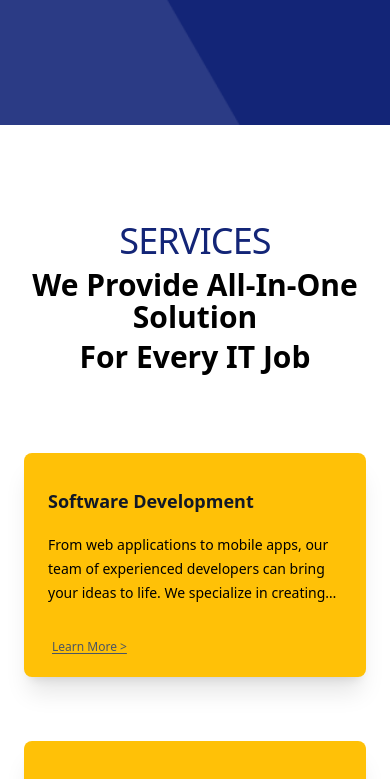
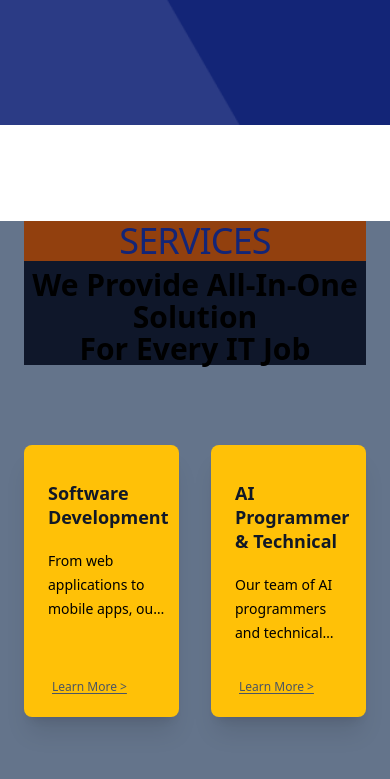
Before and after one commit to JuanPabloDiaz/landingZone, a React (Create React App) app: page / in a window 390 px wide. Shown: the part 779-1558 px from the top of the page. Built offline with nearby package versions, Linux system fonts and the light colour scheme.

Commit message:
testing services section on mobile

```diff
--- a/src/components/Services.jsx
+++ b/src/components/Services.jsx
@@ -42,20 +42,20 @@ const posts = [
 
 export default function Example() {
   return (
-    <div name="services" className="bg-white pt-24 pb-6 sm:pt-32 sm:pb-6">
-      <div className="mx-auto max-w-7xl px-6 lg:px-8">
-        <div className="mx-auto lg:mx-0 text-center">
-          <h2 className="text-4xl tracking-tight text-[#132577] sm:text-2xl">
+    <div name="services" className="pt-24 pb-6 sm:pt-32 sm:pb-6">
+      <div className="mx-auto max-w-7xl px-6 lg:px-8 bg-slate-500">
+        <div className="mx-auto lg:mx-0 text-center bg-slate-900">
+          <h2 className="text-4xl tracking-tight text-[#132577] sm:text-2xl bg-amber-800">
             SERVICES
           </h2>
           <p className="mt-2 text-3xl font-bold leading-8 text-black-600">
             We Provide All-In-One Solution
           </p>
-          <p className="mt-2 text-3xl font-bold leading-8 text-black-600">
+          <p className="text-3xl font-bold leading-8 text-black-600">
             For Every IT Job
           </p>
         </div>
-        <div className="mx-auto mt-10 grid max-w-2xl grid-cols-1 gap-x-8 gap-y-16 border-gray-200 pt-10 sm:mt-16 sm:pt-16 lg:mx-0 lg:max-w-none lg:grid-cols-4">
+        <div className="mx-auto mt-10 grid max-w-2xl grid-cols-2 gap-x-8 gap-y-16 border-gray-200 pt-10 sm:mt-16 sm:pt-16 lg:mx-0 lg:max-w-none lg:grid-cols-4">
           {posts.map((post) => (
             <article
               key={post.id}
```
